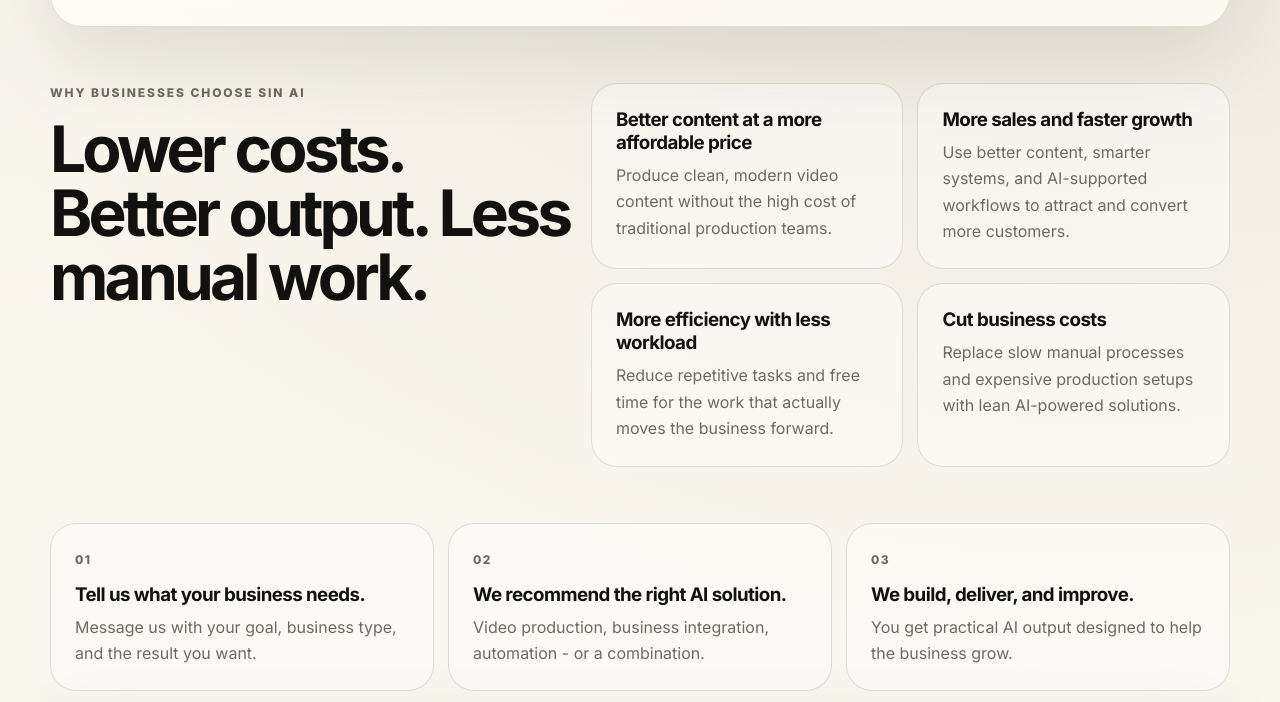
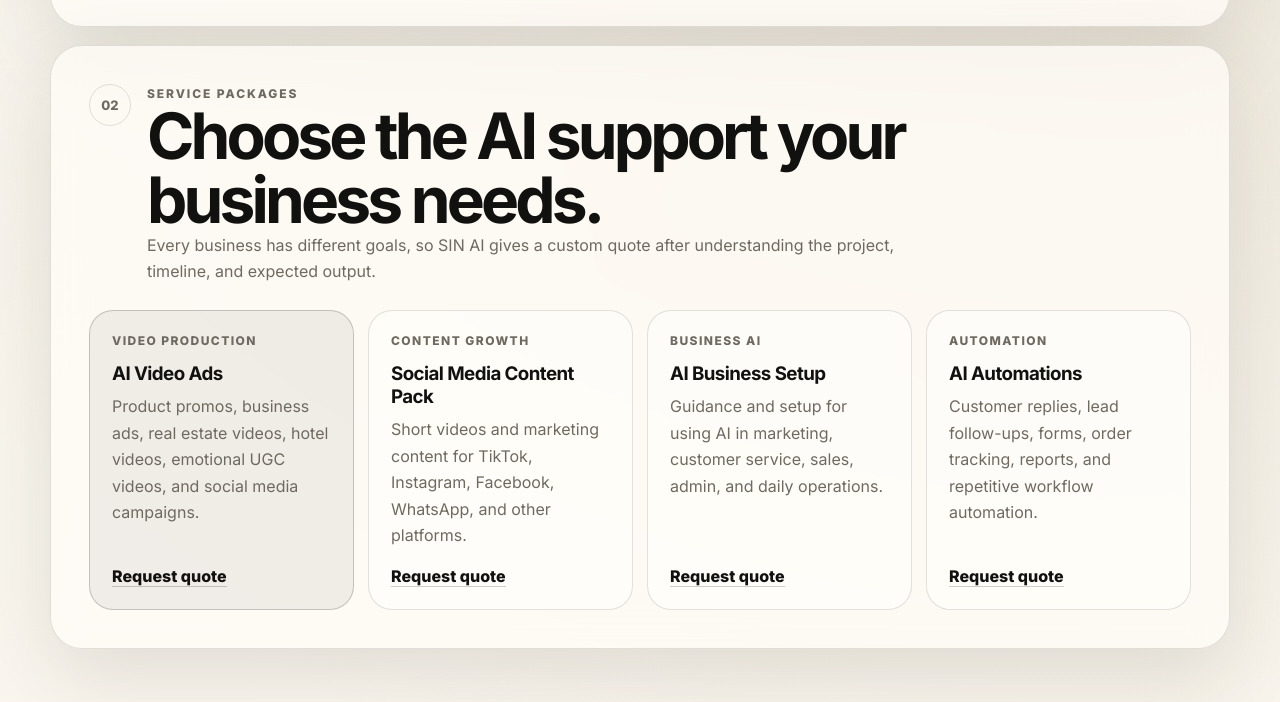
Before and after one commit to zephwambisha-dot/sinai, a plain HTML site: page index.html in a window 1280 px wide. Shown: the part 1256-1958 px from the top of the page. Drawn offline with Linux system fonts and the light colour scheme.

Commit message:
Add service packages section

```diff
--- a/index.html
+++ b/index.html
@@ -18,6 +18,7 @@
       </a>
       <nav class="nav" aria-label="Primary navigation">
         <a href="#services">Services</a>
+        <a href="#packages">Packages</a>
         <a href="#why">Why SIN AI</a>
         <a href="#work">Work</a>
         <a href="#tracker">Tracker</a>
@@ -61,6 +62,43 @@
             <span>Automation</span>
             <h3>AI Automations</h3>
             <p>Automate repetitive workflows like customer replies, lead handling, follow-ups, intake forms, reports, and internal processes.</p>
+          </article>
+        </div>
+      </section>
+
+      <section id="packages" class="section card packages-section">
+        <div class="section-heading">
+          <span class="section-number">02</span>
+          <div>
+            <p class="eyebrow">Service packages</p>
+            <h2>Choose the AI support your business needs.</h2>
+            <p>Every business has different goals, so SIN AI gives a custom quote after understanding the project, timeline, and expected output.</p>
+          </div>
+        </div>
+        <div class="package-grid">
+          <article class="package-card featured-package">
+            <span>Video production</span>
+            <h3>AI Video Ads</h3>
+            <p>Product promos, business ads, real estate videos, hotel videos, emotional UGC videos, and social media campaigns.</p>
+            <a class="package-link" href="https://wa.me/256765821430?text=Hello%20SIN%20AI%2C%20I%20want%20a%20quote%20for%20AI%20Video%20Ads." target="_blank" rel="noreferrer">Request quote</a>
+          </article>
+          <article class="package-card">
+            <span>Content growth</span>
+            <h3>Social Media Content Pack</h3>
+            <p>Short videos and marketing content for TikTok, Instagram, Facebook, WhatsApp, and other platforms.</p>
+            <a class="package-link" href="https://wa.me/256765821430?text=Hello%20SIN%20AI%2C%20I%20want%20a%20quote%20for%20a%20Social%20Media%20Content%20Pack." target="_blank" rel="noreferrer">Request quote</a>
+          </article>
+          <article class="package-card">
+            <span>Business AI</span>
+            <h3>AI Business Setup</h3>
+            <p>Guidance and setup for using AI in marketing, customer service, sales, admin, and daily operations.</p>
+            <a class="package-link" href="https://wa.me/256765821430?text=Hello%20SIN%20AI%2C%20I%20want%20a%20quote%20for%20AI%20Business%20Setup." target="_blank" rel="noreferrer">Request quote</a>
+          </article>
+          <article class="package-card">
+            <span>Automation</span>
+            <h3>AI Automations</h3>
+            <p>Customer replies, lead follow-ups, forms, order tracking, reports, and repetitive workflow automation.</p>
+            <a class="package-link" href="https://wa.me/256765821430?text=Hello%20SIN%20AI%2C%20I%20want%20a%20quote%20for%20AI%20Automations." target="_blank" rel="noreferrer">Request quote</a>
           </article>
         </div>
       </section>
--- a/styles.css
+++ b/styles.css
@@ -212,6 +212,52 @@ p { color: var(--muted); line-height: 1.65; }
 }
 .service p, .benefit-list p, .process-grid p { margin-bottom: 0; }
 
+.packages-section .section-heading p {
+  max-width: 760px;
+  margin-bottom: 0;
+}
+.package-grid {
+  display: grid;
+  grid-template-columns: repeat(4, 1fr);
+  gap: 14px;
+}
+.package-card {
+  display: flex;
+  flex-direction: column;
+  min-height: 100%;
+  padding: 22px;
+  border: 1px solid var(--line);
+  border-radius: 24px;
+  background: rgba(255,255,255,.42);
+}
+.package-card.featured-package {
+  background: rgba(17,17,15,.055);
+  border-color: var(--line-strong);
+}
+.package-card span {
+  display: inline-flex;
+  margin-bottom: 14px;
+  color: var(--muted);
+  font-size: 12px;
+  font-weight: 800;
+  letter-spacing: .12em;
+  text-transform: uppercase;
+}
+.package-card p {
+  margin-bottom: 18px;
+}
+.package-link {
+  margin-top: auto;
+  color: var(--ink);
+  font-weight: 800;
+  text-decoration: none;
+  border-bottom: 1px solid var(--line-strong);
+  width: fit-content;
+}
+.package-link:hover {
+  border-color: var(--ink);
+}
+
 .split-section {
   display: grid;
   grid-template-columns: .9fr 1.1fr;
@@ -399,6 +445,7 @@ p { color: var(--muted); line-height: 1.65; }
 @media (max-width: 880px) {
   .nav { display: none; }
   .service-grid, .split-section, .benefit-list, .process-grid, .case-study, .portfolio-grid { grid-template-columns: 1fr; }
+  .package-grid { grid-template-columns: repeat(2, 1fr); }
   .work-card { align-items: flex-start; flex-direction: column; }
   .case-content { padding: 4px; }
   .social-card { grid-template-columns: 1fr; }
@@ -411,5 +458,6 @@ p { color: var(--muted); line-height: 1.65; }
   .nav-cta { padding: 11px 12px; }
   .hero { padding-top: 40px; }
   .button { width: 100%; }
+  .package-grid { grid-template-columns: 1fr; }
   .section-heading { flex-direction: column; }
 }
```
